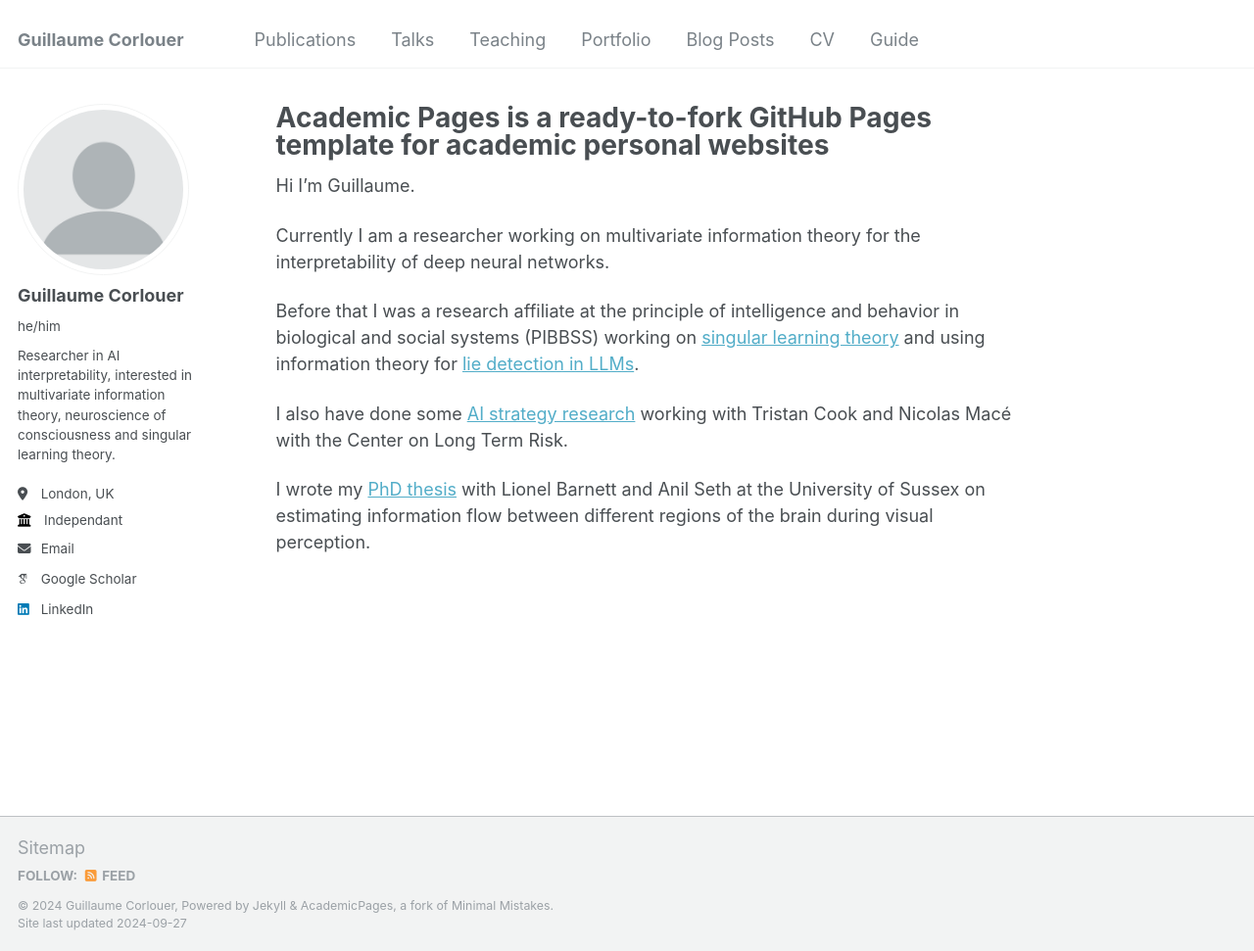
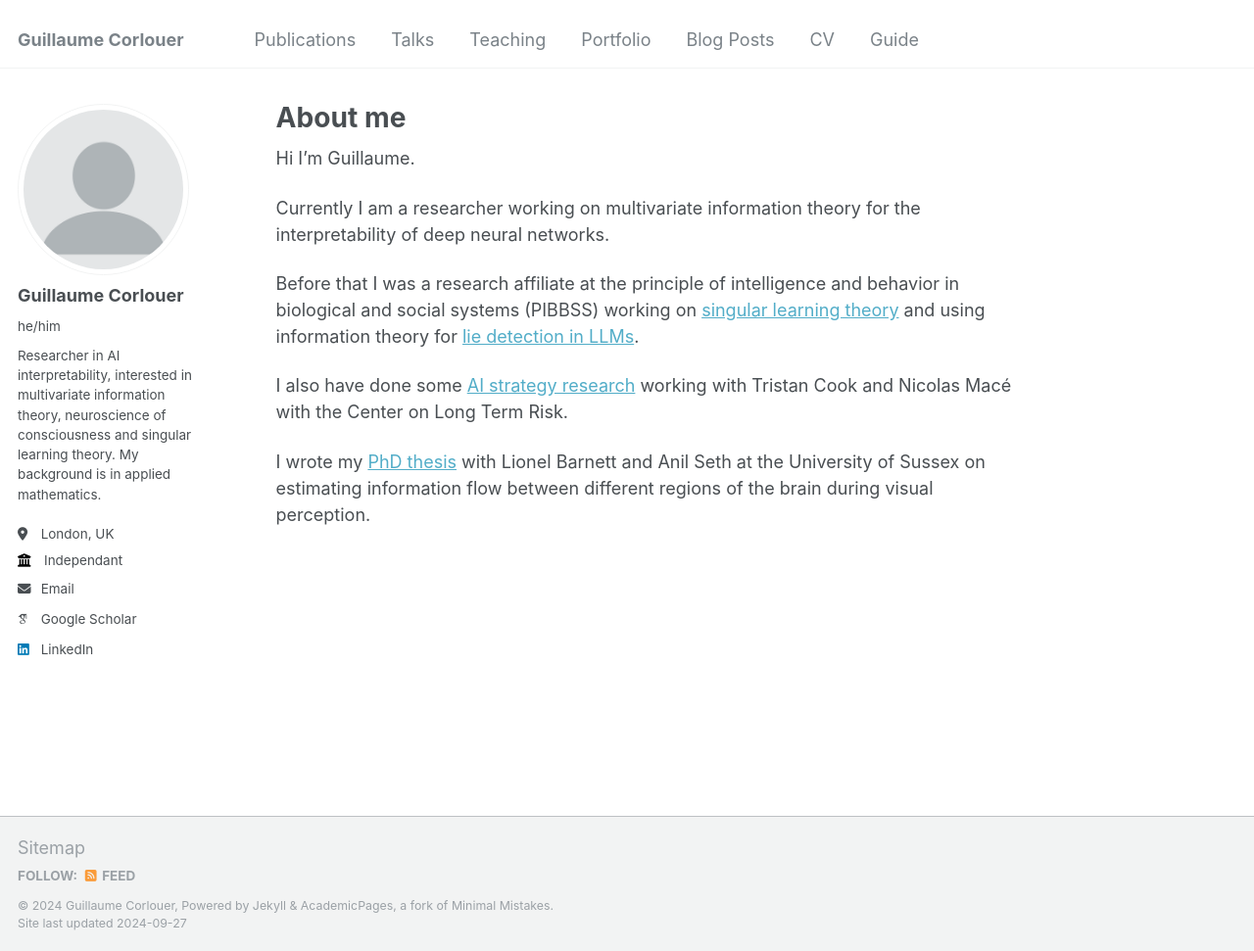
Before and after one commit to gcorlouer/gcorlouer.github.io, a Jekyll site: the page built from _pages/about.md, in a window 1280 px wide and 971 px high. Shown: the whole window at 98% size. Built offline with Jekyll 4.4.1, drawn with Linux system fonts in a browser that asks for light colours; some web fonts are replaced; a file with an impossible date is left out.

Commit message:
edit about

```diff
--- a/_config.yml
+++ b/_config.yml
@@ -24,7 +24,7 @@ author:
   avatar           : "profile.png"
   name             : "Guillaume Corlouer"
   pronouns         : "he/him"
-  bio              : "Researcher in AI interpretability, interested in multivariate information theory, neuroscience of consciousness and singular learning theory."
+  bio              : "Researcher in AI interpretability, interested in multivariate information theory, neuroscience of consciousness and singular learning theory. My background is in applied mathematics."
   location         : "London,  UK"
   employer         : "Independant"
   uri              : # URL
--- a/_pages/about.md
+++ b/_pages/about.md
@@ -1,6 +1,6 @@
 ---
 permalink: /
-title: "Academic Pages is a ready-to-fork GitHub Pages template for academic personal websites"
+title: "About me"
 author_profile: true
 redirect_from:
   - /about/
```
